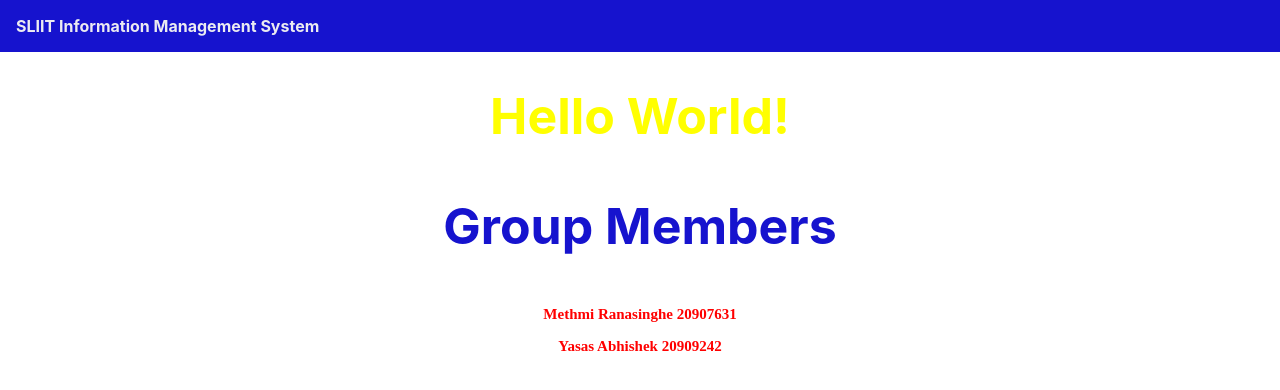
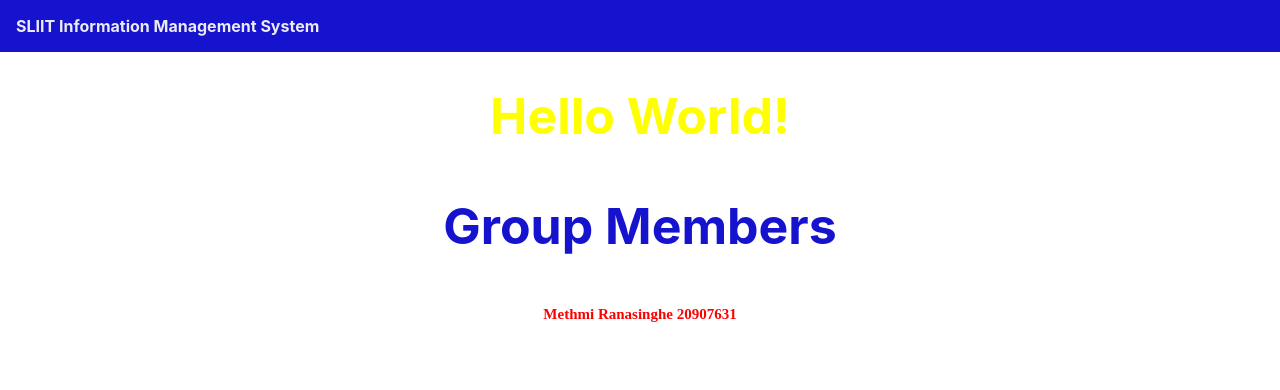
Before and after one commit to ERRORMIS/MIS, a React (Create React App) app in the folder frontend/: page / in a window 1280 px wide. Shown: the top 390 px of the page. Built offline with nearby package versions, Linux system fonts and the light colour scheme.

Commit message:
Update App.js

```diff
--- a/frontend/src/App.js
+++ b/frontend/src/App.js
@@ -11,7 +11,6 @@ function App() {
       <h3 className="header-3">Group Members</h3>
 
       <p className="names-list">Methmi Ranasinghe 20907631</p>
-      <p className="names-list">Yasas Abhishek 20909242</p>
 
       </main>
     </div>
```
